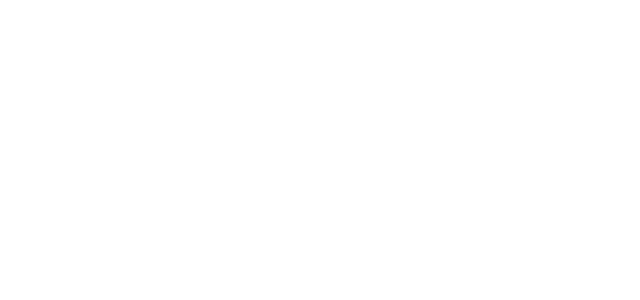
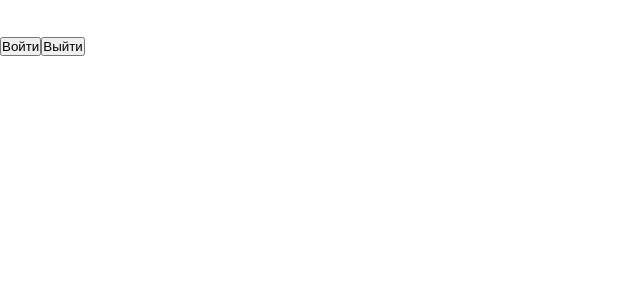
Before and after one commit to LativeSoog/music-app, a React (Create React App) app: page /login in a window 1280 px wide. Shown: the top 300 px of the page, without its empty margins (0-640 px from the left). Built offline with nearby package versions, Linux system fonts and the light colour scheme; a web font is replaced by a local one.

Commit message:
Added primitive authorization

```diff
--- a/src/App.jsx
+++ b/src/App.jsx
@@ -1,11 +1,14 @@
 import * as S from './style/AppStyle.js'
 import { AppRoutes } from './routes.js'
+import { useState } from 'react'
 
 function App() {
+  const user = window.localStorage.getItem('user')
+
   return (
     <>
       <S.StyLeGlobal />
-      <AppRoutes />
+      <AppRoutes user={user} />
     </>
   )
 }
--- a/src/pages/Login/LoginPage.jsx
+++ b/src/pages/Login/LoginPage.jsx
@@ -2,6 +2,16 @@ export const LoginPage = () => {
   return (
     <div>
       <h1>Login Page</h1>
+      <button onClick={authorizationBtn}>Войти</button>
+      <button onClick={logoutBtn}>Выйти</button>
     </div>
   )
 }
+
+const authorizationBtn = () => {
+  window.localStorage.setItem('user', 'kruk')
+}
+
+const logoutBtn = () => {
+  window.localStorage.removeItem('user')
+}
--- /dev/null
+++ b/src/protectedRoute.js
@@ -0,0 +1,9 @@
+import { Navigate, Outlet } from 'react-router-dom'
+
+export const ProtectedRoute = ({ redirectPath = '/login', isAllowed }) => {
+  if (!isAllowed) {
+    return <Navigate to={redirectPath} replace={true} />
+  }
+
+  return <Outlet />
+}
--- a/src/routes.js
+++ b/src/routes.js
@@ -5,17 +5,21 @@ import { NotFoundPage } from './pages/NotFound/NotFoundPage.jsx'
 import { RegistrationPage } from './pages/Registration/RegistrationPage.jsx'
 import { FavoritesPage } from './pages/Favorites/FavoritesPage.jsx'
 import { CategoryPage } from './pages/Category/CategoryPage.jsx'
+import { ProtectedRoute } from './protectedRoute.js'
 
-export const AppRoutes = () => {
+export const AppRoutes = ({ user }) => {
   return (
     <Routes>
-      <Route path="/" element={<MainPage />} />
       <Route path="*" element={<NotFoundPage />} />
+
+      <Route element={<ProtectedRoute isAllowed={Boolean(user)} />}>
+        <Route path="/favorites" element={<FavoritesPage />} />
+        <Route path="/" element={<MainPage />} />
+        <Route path="/category/:id" element={<CategoryPage />} />
+      </Route>
 
       <Route path="/login" element={<LoginPage />} />
       <Route path="/registration" element={<RegistrationPage />} />
-      <Route path="/favorites" element={<FavoritesPage />} />
-      <Route path="/category/:id" element={<CategoryPage />} />
     </Routes>
   )
 }
```
